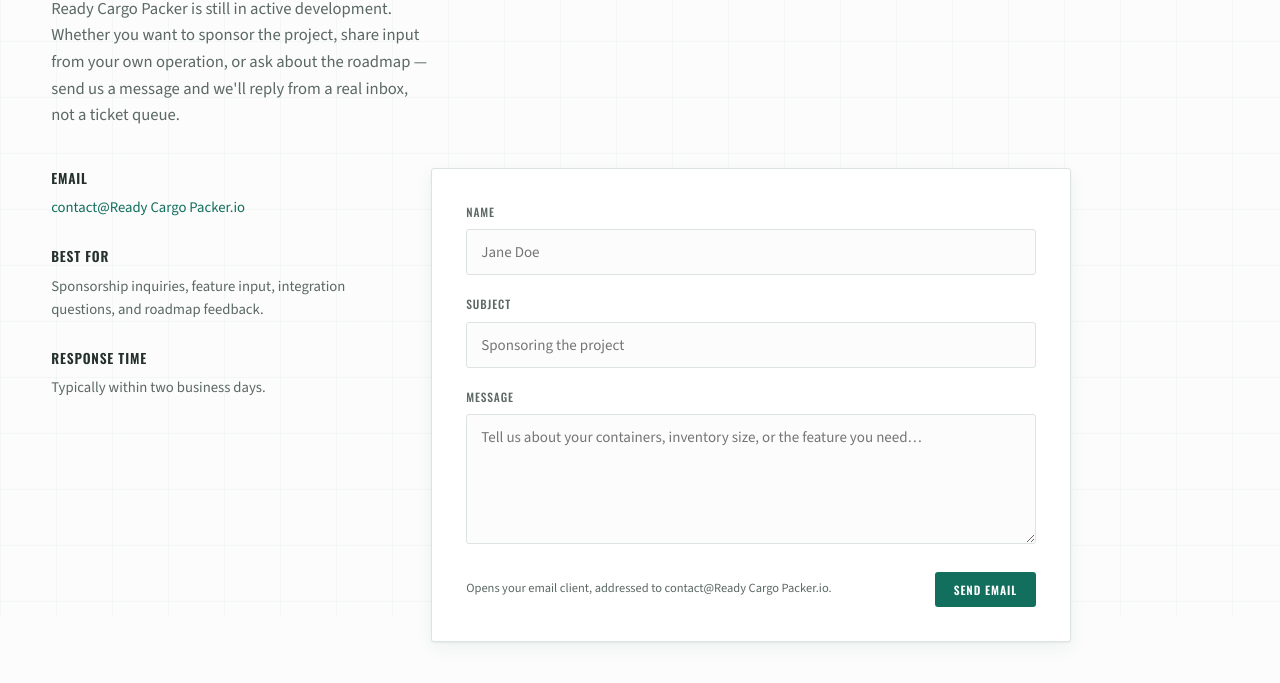
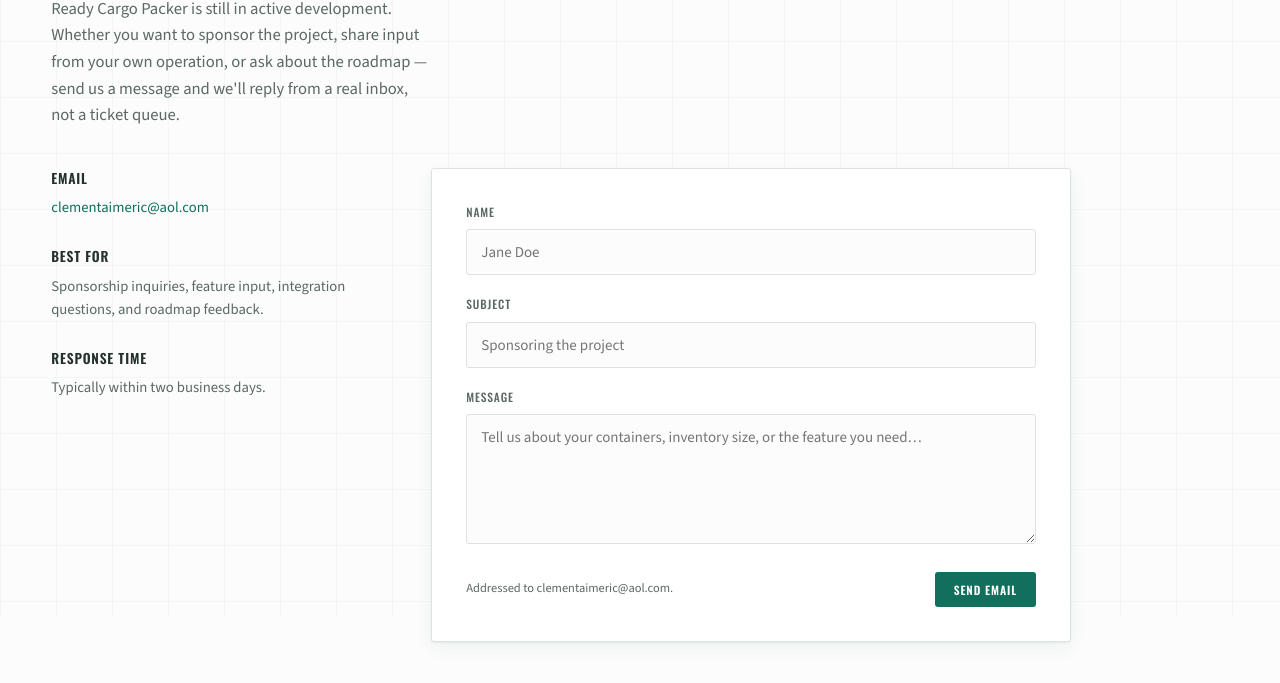
Before and after one commit to Aimeric-Clement/cargo_packing_website, a plain HTML site: page contact.html in a window 1280 px wide. Shown: the part 183-866 px from the top of the page. Drawn offline with nearby package versions, Linux system fonts and the light colour scheme.

Commit message:
valid email address

```diff
--- a/contact.html
+++ b/contact.html
@@ -27,7 +27,7 @@
           <div class="contact-info">
             <div class="info-item">
               <h3>Email</h3>
-              <p><a href="mailto:contact@Ready Cargo Packer.io">contact@Ready Cargo Packer.io</a></p>
+              <p><a href="mailto:clementaimeric@aol.com">clementaimeric@aol.com</a></p>
             </div>
             <div class="info-item">
               <h3>Best for</h3>
@@ -40,7 +40,7 @@
           </div>
 
           <div class="contact-card">
-            <form action="mailto:contact@Ready Cargo Packer.io" method="GET" enctype="text/plain">
+            <form action="mailto:clementaimeric@aol.com" method="GET" enctype="text/plain">
               <div class="field">
                 <label for="name">Name</label>
                 <input type="text" id="name" name="name" placeholder="Jane Doe" required>
@@ -54,7 +54,7 @@
                 <textarea id="body" name="body" placeholder="Tell us about your containers, inventory size, or the feature you need…" required></textarea>
               </div>
               <div class="form-foot">
-                <small>Opens your email client, addressed to contact@Ready Cargo Packer.io.</small>
+                <small>Addressed to clementaimeric@aol.com.</small>
                 <button type="submit" class="btn btn-primary btn-small">Send email</button>
               </div>
             </form>
```
